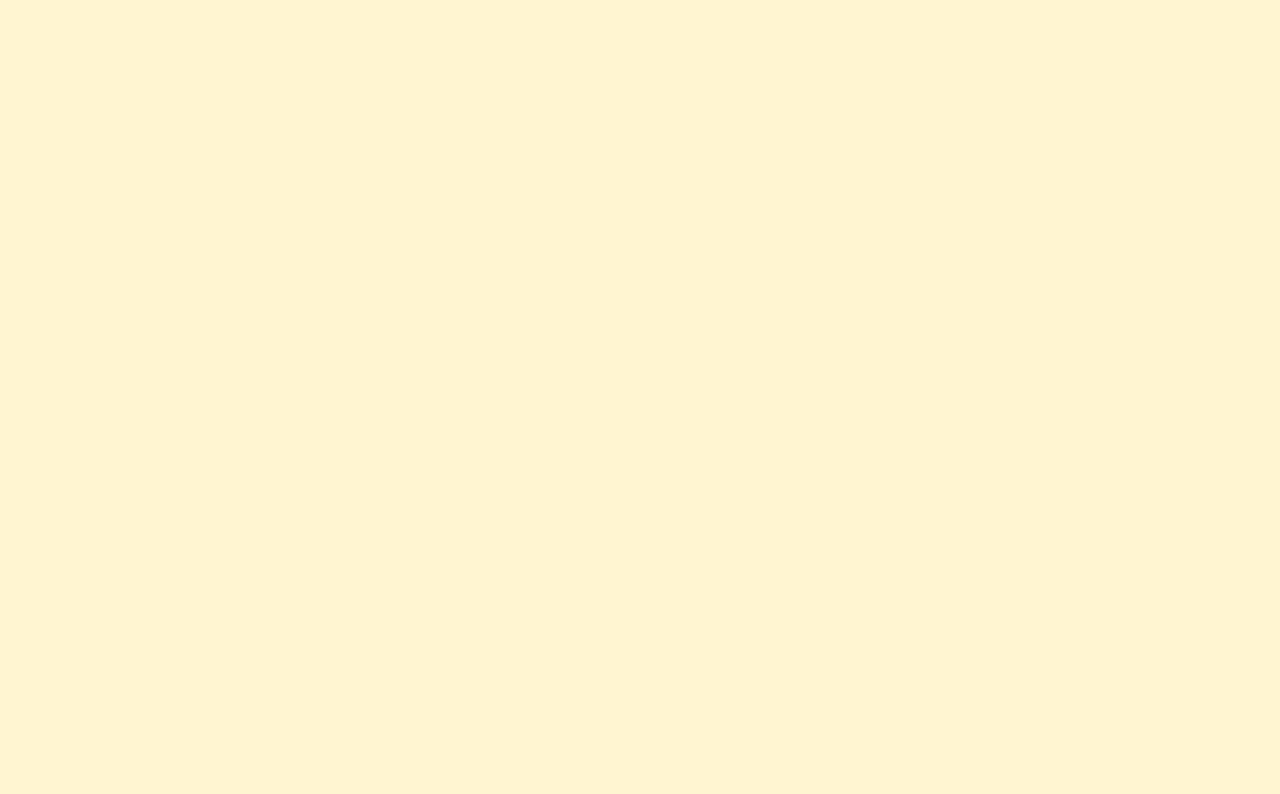
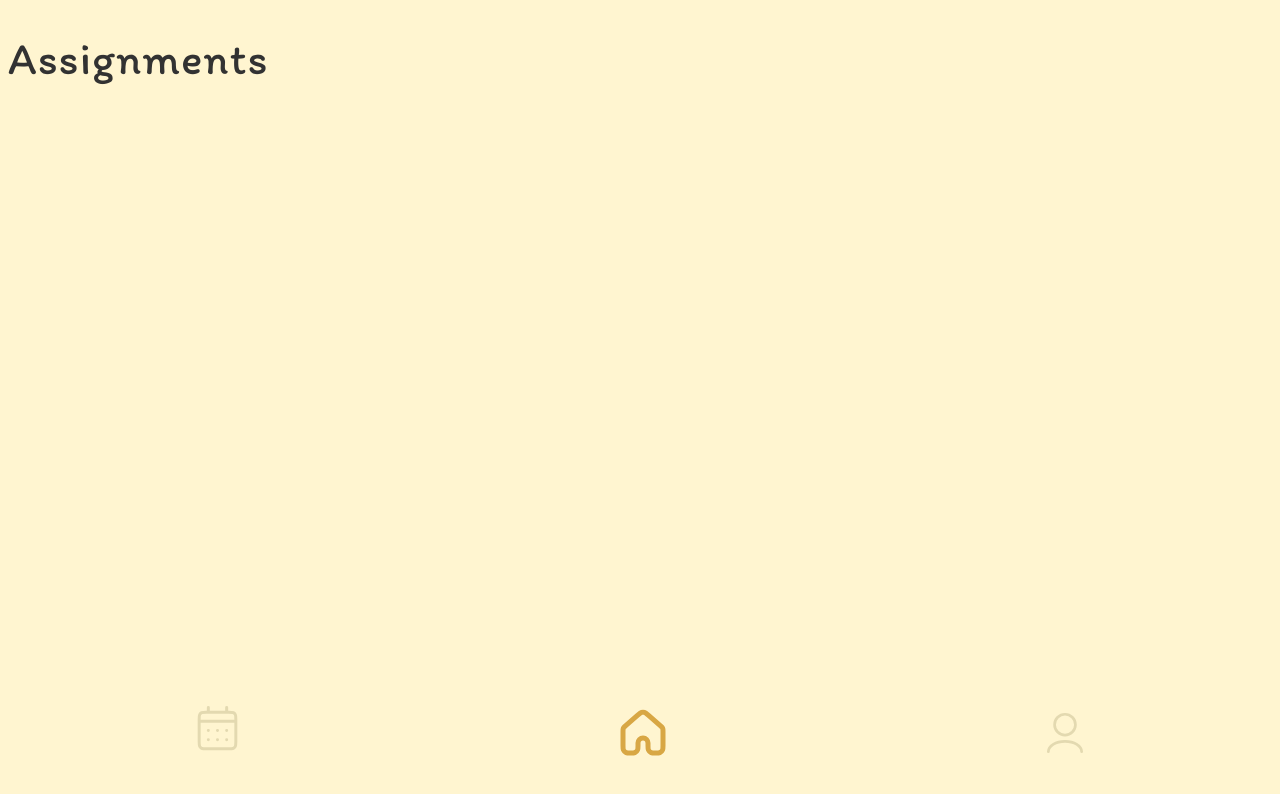
Before and after one commit to vevest/Task-Manager, a React (Vite) app: page /assignments in a window 1280 px wide. Before the commit this address had no page. Shown: the top 794 px of the page. Built offline with nearby package versions, Linux system fonts and the light colour scheme; a web font is replaced by a local one.

Commit message:
Navbar lavet og tildelt siderne. Links forbundet

```diff
--- a/src/App.jsx
+++ b/src/App.jsx
@@ -6,6 +6,9 @@
 import WelcomeMessage from './login/WelcomeMessage';
 import Character from './login/Character';
 import Mood from './login/Mood';
+import Homepage from './pages/Homepage';
+import Profile from './pages/Profile';
+import Assignments from './pages/Assignments';
 
 
 function App() {
@@ -19,6 +22,9 @@
           <Route path="/" element={showName ? <WelcomeMessage /> : <Login />} />
           <Route path="/character" element={<Character />} />
           <Route path="/mood" element={<Mood />} />
+          <Route path="/profile" element={<Profile />} />
+          <Route path="/homepage" element={<Homepage />} />
+          <Route path="/assignments" element={<Assignments />} />
         </Routes>
       </Router>
     </LoginContext.Provider>
--- /dev/null
+++ b/src/allComponents/Navbar.jsx
@@ -0,0 +1,37 @@
+import { useState } from "react";
+import { Link } from 'react-router-dom';
+
+function Navbar() {
+  const [selectedPage, setSelectedPage] = useState(null);
+
+  const handleClick = () => {
+    if (!selectedPage) {
+      setSelectedPage(true);
+    } else {
+      setSelectedPage(null);
+    }
+  }
+  return (
+    <nav>
+      <Link to="/assignments">
+        <svg xmlns="http://www.w3.org/2000/svg" width="55" height="55" viewBox="0 0 24 24" fill="none" className={`navIcon ${selectedPage ? 'selectedPage' : ''}`} onClick={handleClick}>
+          <path d="M8 4H7.2002C6.08009 4 5.51962 4 5.0918 4.21799C4.71547 4.40973 4.40973 4.71547 4.21799 5.0918C4 5.51962 4 6.08009 4 7.2002V8M8 4H16M8 4V2M16 4H16.8002C17.9203 4 18.4796 4 18.9074 4.21799C19.2837 4.40973 19.5905 4.71547 19.7822 5.0918C20 5.5192 20 6.07899 20 7.19691V8M16 4V2M4 8V16.8002C4 17.9203 4 18.4801 4.21799 18.9079C4.40973 19.2842 4.71547 19.5905 5.0918 19.7822C5.5192 20 6.07899 20 7.19691 20H16.8031C17.921 20 18.48 20 18.9074 19.7822C19.2837 19.5905 19.5905 19.2842 19.7822 18.9079C20 18.4805 20 17.9215 20 16.8036V8M4 8H20M16 16H16.002L16.002 16.002L16 16.002V16ZM12 16H12.002L12.002 16.002L12 16.002V16ZM8 16H8.002L8.00195 16.002L8 16.002V16ZM16.002 12V12.002L16 12.002V12H16.002ZM12 12H12.002L12.002 12.002L12 12.002V12ZM8 12H8.002L8.00195 12.002L8 12.002V12Z" stroke="#E3D9B0" stroke-width="1.3" stroke-linecap="round" stroke-linejoin="round"/>
+        </svg>
+      </Link>
+      <Link to="/homepage">
+        <svg xmlns="http://www.w3.org/2000/svg" width="60" height="60" viewBox="0 0 24 24" fill="none" className={`navIcon ${selectedPage ? 'selectedPage' : ''}`} onClick={handleClick}>
+          <path d="M20 17.0002V11.4522C20 10.9179 19.9995 10.6506 19.9346 10.4019C19.877 10.1816 19.7825 9.97307 19.6546 9.78464C19.5102 9.57201 19.3096 9.39569 18.9074 9.04383L14.1074 4.84383C13.3608 4.19054 12.9875 3.86406 12.5674 3.73982C12.1972 3.63035 11.8026 3.63035 11.4324 3.73982C11.0126 3.86397 10.6398 4.19014 9.89436 4.84244L5.09277 9.04383C4.69064 9.39569 4.49004 9.57201 4.3457 9.78464C4.21779 9.97307 4.12255 10.1816 4.06497 10.4019C4 10.6506 4 10.9179 4 11.4522V17.0002C4 17.932 4 18.3978 4.15224 18.7654C4.35523 19.2554 4.74432 19.6452 5.23438 19.8482C5.60192 20.0005 6.06786 20.0005 6.99974 20.0005C7.93163 20.0005 8.39808 20.0005 8.76562 19.8482C9.25568 19.6452 9.64467 19.2555 9.84766 18.7654C9.9999 18.3979 10 17.932 10 17.0001V16.0001C10 14.8955 10.8954 14.0001 12 14.0001C13.1046 14.0001 14 14.8955 14 16.0001V17.0001C14 17.932 14 18.3979 14.1522 18.7654C14.3552 19.2555 14.7443 19.6452 15.2344 19.8482C15.6019 20.0005 16.0679 20.0005 16.9997 20.0005C17.9316 20.0005 18.3981 20.0005 18.7656 19.8482C19.2557 19.6452 19.6447 19.2554 19.8477 18.7654C19.9999 18.3978 20 17.932 20 17.0002Z" stroke="#d8a744" stroke-width="2" stroke-linecap="round" stroke-linejoin="round"/>
+        </svg>
+      </Link>
+      <Link to="/profile">
+        <svg xmlns="http://www.w3.org/2000/svg" width="50" height="60" viewBox="0 0 24 24" fill="none" className={`navIcon ${selectedPage ? 'selectedPage' : ''}`} onClick={handleClick}>
+          <path d="M20 21C20 18.2386 16.4183 16 12 16C7.58172 16 4 18.2386 4 21M12 13C9.23858 13 7 10.7614 7 8C7 5.23858 9.23858 3 12 3C14.7614 3 17 5.23858 17 8C17 10.7614 14.7614 13 12 13Z" stroke="#E3D9B0" stroke-width="1.3" stroke-linecap="round" stroke-linejoin="round"/>
+        </svg>
+      </Link>
+    </nav>
+
+
+  )
+}
+
+export default Navbar;
--- a/src/index.css
+++ b/src/index.css
@@ -80,6 +80,19 @@
 .center {
   text-align: center;
   justify-content: center;
+}
+
+nav {
+  display: flex;
+  justify-content: space-around;
+  position: fixed;
+  bottom: 1.5em;
+  left: 0.4em;
+  right: 0.4em;
+}
+
+.navIcon .selectedPage {
+  fill: red;
 }
 
 input {
--- a/src/index.scss
+++ b/src/index.scss
@@ -58,6 +58,19 @@
   justify-content: center;
 }
 
+nav {
+  display: flex;
+  justify-content: space-around;
+  position: fixed;
+  bottom: 1.5em;
+  left: 0.4em;
+  right: 0.4em;
+}
+.navIcon {
+  .selectedPage {
+    fill: red;
+  }
+}
 input {
   padding: 0.5em 1em;
   @include font-style("Itim", 1.3rem, 200, $color-text-black, 2rem);
--- a/src/login/Mood.jsx
+++ b/src/login/Mood.jsx
@@ -16,9 +16,9 @@
       </div>
       <p>Hvordan har din dag været?</p>
       <div className='moodBox'>
-        <Link to='/'><img src={smileFace} alt="Smile" className='smileCircle' /></Link>
-        <Link to='/'><img src={smileFace} alt="Smile" className='smileCircle' /></Link>
-        <Link to='/'><img src={smileFace} alt="Smile" className='smileCircle' /></Link>
+        <Link to='/homepage'><img src={smileFace} alt="Smile" className='smileCircle' /></Link>
+        <Link to='/homepage'><img src={smileFace} alt="Smile" className='smileCircle' /></Link>
+        <Link to='/homepage'><img src={smileFace} alt="Smile" className='smileCircle' /></Link>
       </div>
     </div>
   );
--- a/src/pages/Assignments.jsx
+++ b/src/pages/Assignments.jsx
@@ -1,8 +1,11 @@
+import Navbar from "../allComponents/Navbar"
+
 function Assignments() {
 
   return (
     <>
-
+      <h1>Assignments</h1>
+      <Navbar />
     </>
   )
 }
--- a/src/pages/Homepage.jsx
+++ b/src/pages/Homepage.jsx
@@ -1,8 +1,11 @@
+import Navbar from "../allComponents/Navbar"
+
 function Homepage() {
 
   return (
     <>
-
+      <h1>Homepage</h1>
+      <Navbar />
     </>
   )
 }
--- a/src/pages/Profile.jsx
+++ b/src/pages/Profile.jsx
@@ -1,8 +1,11 @@
+import Navbar from "../allComponents/Navbar"
+
 function Profile() {
 
   return (
     <>
-
+      <h1>Profile</h1>
+      <Navbar />
     </>
   )
 }
```
Also changed, not shown: src/other components/Navbar.jsx (deleted, +0 -10 lines), 1 other file (tests, documents, lock files or other folders).
